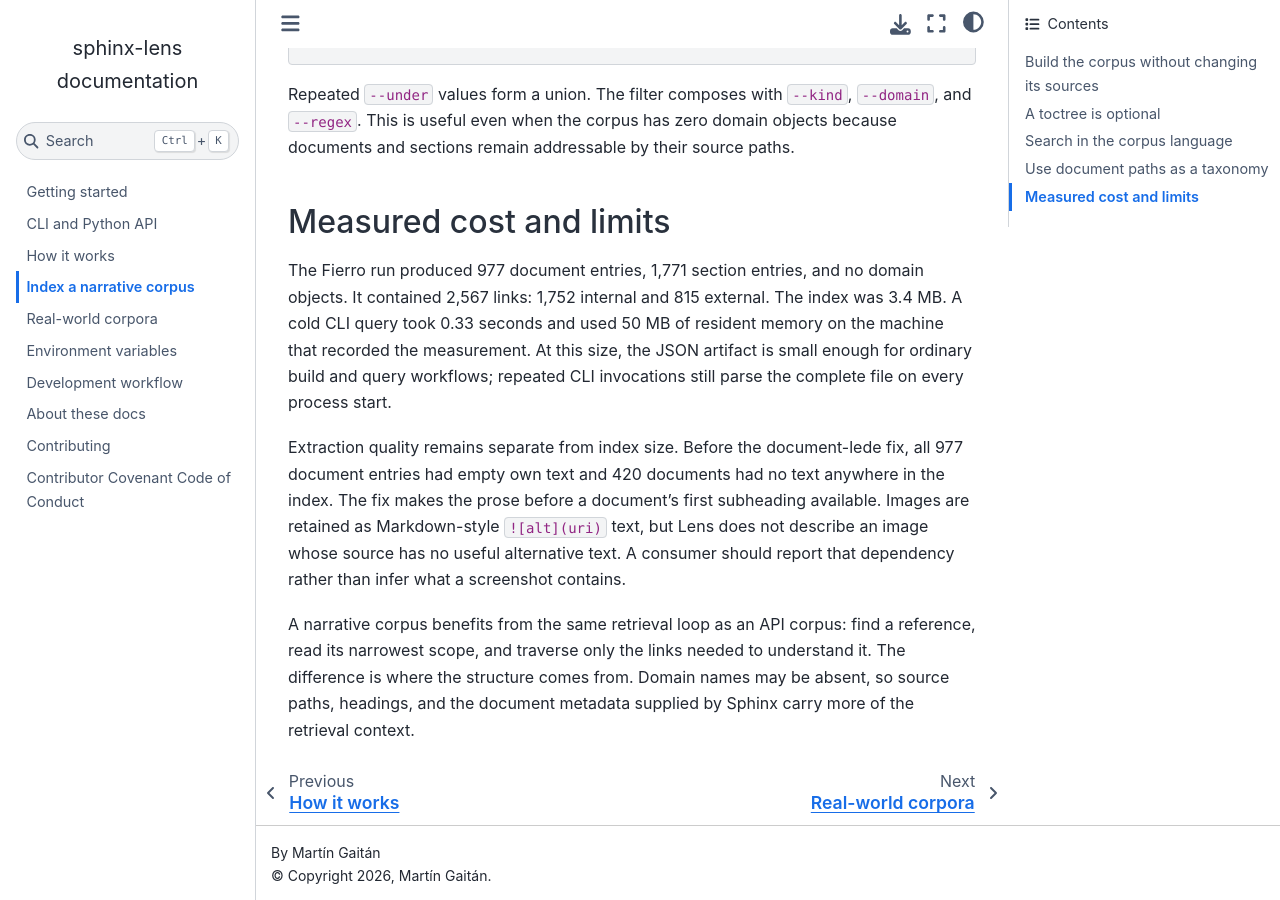
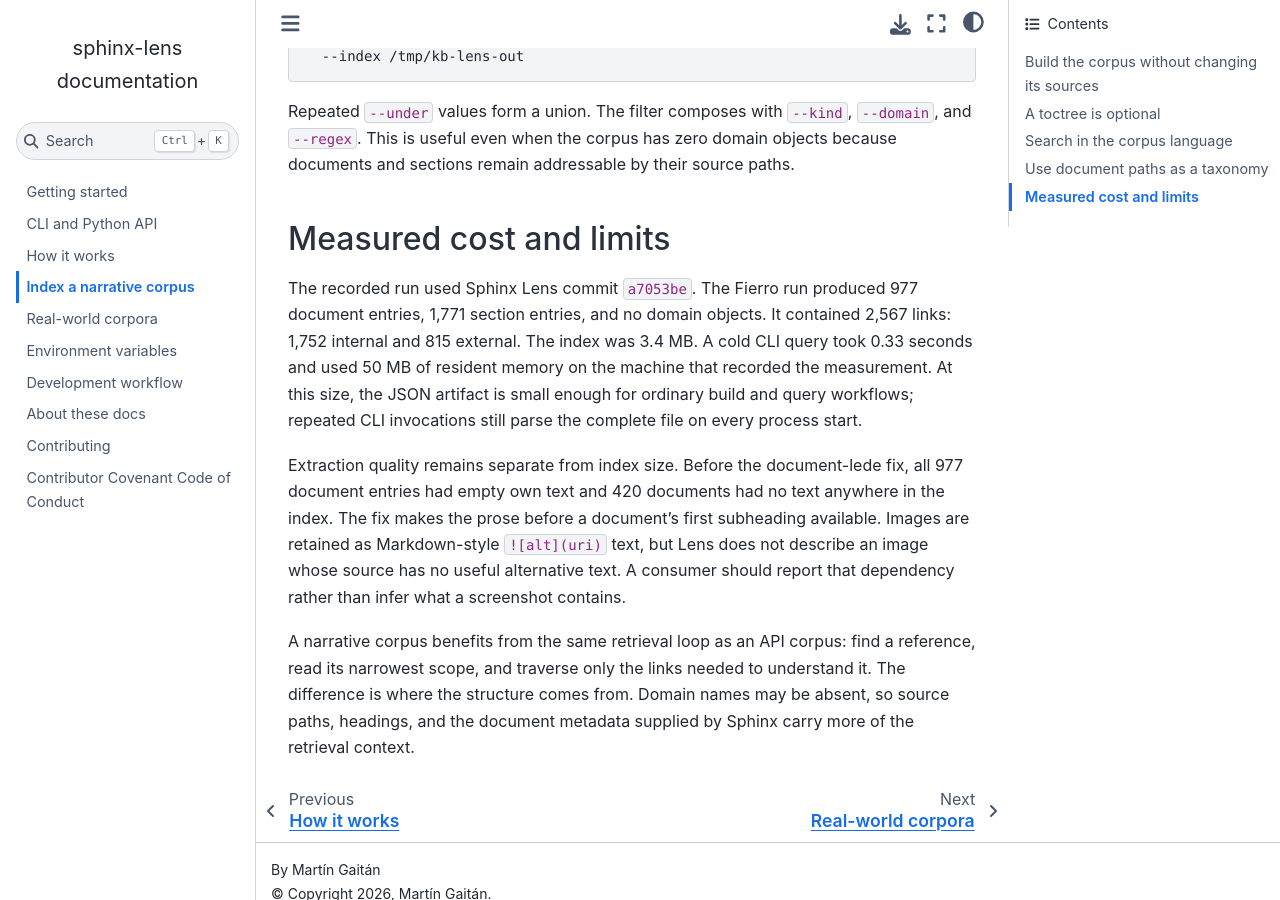
Before and after one commit to mgaitan/sphinx-lens, a Sphinx documentation site: the page built from docs/narrative_corpus.md, in a window 1280 px wide and 900 px high, scrolled down 2144 px. Built offline with Sphinx 7.4.7 and the Sphinx Book theme 1.1.4, drawn with Linux system fonts in a browser that asks for light colours; some of the changed text lies outside the part shown.

Commit message:
Correct narrative corpus configuration

```diff
--- a/docs/narrative_corpus.md
+++ b/docs/narrative_corpus.md
@@ -98,7 +99,7 @@ objects because documents and sections remain addressable by their source paths.
 
 ## Measured cost and limits
 
-The Fierro run produced 977 document entries, 1,771 section entries, and no
+The recorded run used Sphinx Lens commit `a7053be`. The Fierro run produced 977 document entries, 1,771 section entries, and no
 domain objects. It contained 2,567 links: 1,752 internal and 815 external. The
 index was 3.4 MB. A cold CLI query took 0.33 seconds and used 50 MB of resident
 memory on the machine that recorded the measurement. At this size, the JSON
```
Also changed, not shown: other parts of docs/narrative_corpus.md (+2 -1 lines).
